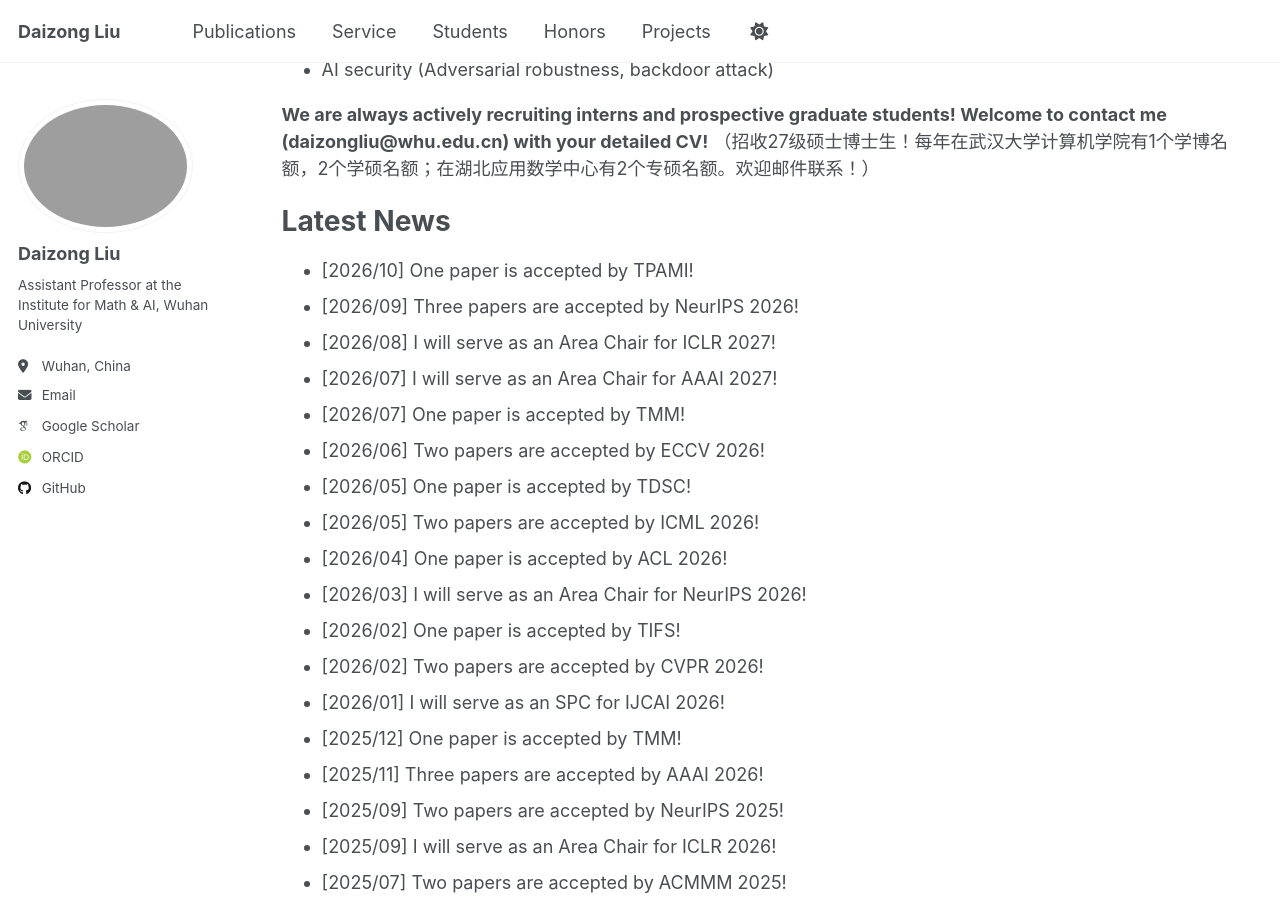
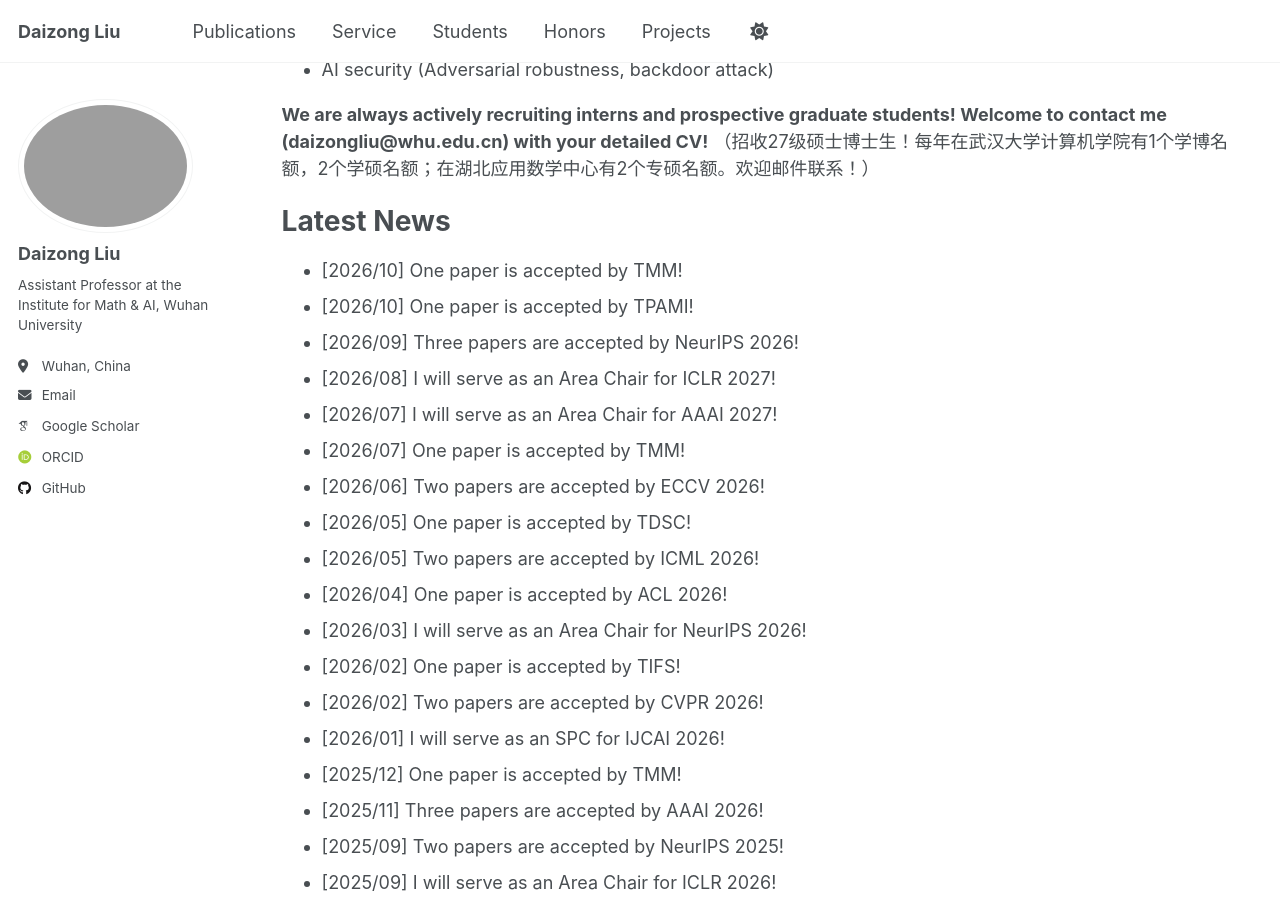
Before and after one commit to liudaizong/liudaizong.github.io, a Jekyll site: the page built from _pages/about.md, in a window 1280 px wide and 900 px high, scrolled down 451 px. Built offline with Jekyll 4.4.1, drawn with Linux system fonts in a browser that asks for light colours; some web fonts are replaced.

Commit message:
Update about.md

```diff
--- a/_pages/about.md
+++ b/_pages/about.md
@@ -21,6 +21,7 @@ My broad research interests include Multimodal Reasoning, 3D Point Cloud Percept
 
 Latest News
 ======
+* [2026/10] One paper is accepted by TMM!
 * [2026/10] One paper is accepted by TPAMI!
 * [2026/09] Three papers are accepted by NeurIPS 2026!
 * [2026/08] I will serve as an Area Chair for ICLR 2027!
```
